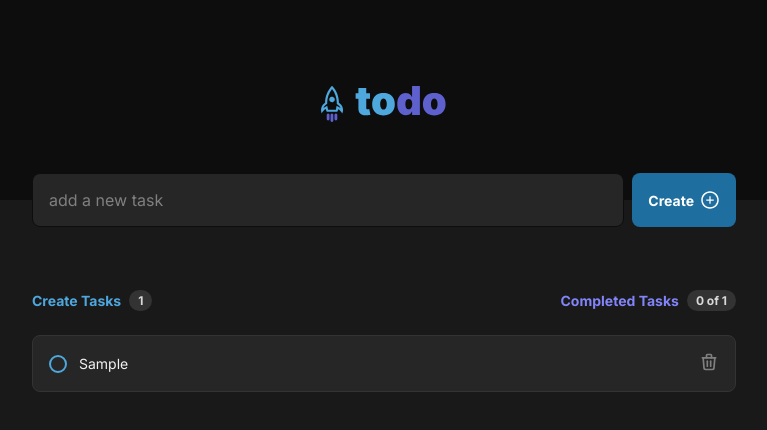
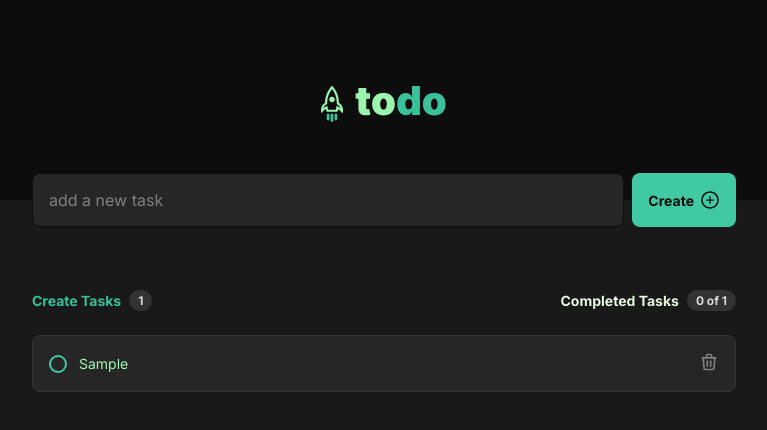
Before and after one commit to hollytunison/react-todo, a React (Vite) app: page / in a window 1280 px wide. Both pictures are taken after typing "Sample" into the empty fields and a click on the button "Create". Shown: the top 430 px of the page, without its empty margins (256-1023 px from the left). Built offline with nearby package versions, Linux system fonts and the light colour scheme.

Commit message:
changed colors

```diff
--- a/src/components/Header/header.module.css
+++ b/src/components/Header/header.module.css
@@ -36,8 +36,8 @@
 .newTaskForm button {
     height: 100%;
     padding: 0 16px;
-    background: #1E6F9F;
-    color: #fff;
+    background: #40C9A2;
+    color: #0D0D0D;
     border: none;
     border-radius: 8px;
     display: flex;
--- a/src/components/Task/task.module.css
+++ b/src/components/Task/task.module.css
@@ -13,12 +13,12 @@
 .task p {
     font-size: 14px;
     line-height: 19px;
-    color: #F2F2F2;
+    color: #A3F7B5;
     margin-right: auto;
 }
 
 p.textCompleted {
-    color: #808080;
+    color: #E5F9E0;
     text-decoration: line-through;
 }
 
@@ -33,13 +33,13 @@ p.textCompleted {
     width: 100%;
     height: 100%;
     border-radius: 999px;
-    border: 2px solid #4EA8DE;
+    border: 2px solid #40C9A2;
 }
 
 .checkContainer svg {
     width: 100%;
     height: 100%;
-    color: #5E60CE;
+    color: #40C9A2;
 }
 
 .deleteButton {
--- a/src/components/Tasks/tasks.module.css
+++ b/src/components/Tasks/tasks.module.css
@@ -20,13 +20,13 @@
 }
 
 .header p {
-    color: #4EA8DE;
+    color: #36BF98;
     font-size: 14px;
     font-weight: 700;
 }
 
 .textPurple {
-    color: #8284FA !important;
+    color: #E5F9E0 !important;
 }
 
 .header span {
```
Also changed, not shown: src/assets/todologo.svg.
